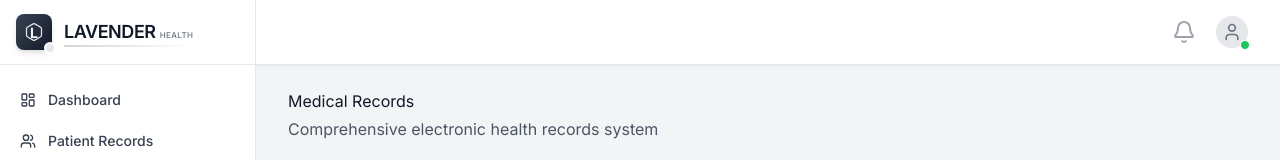
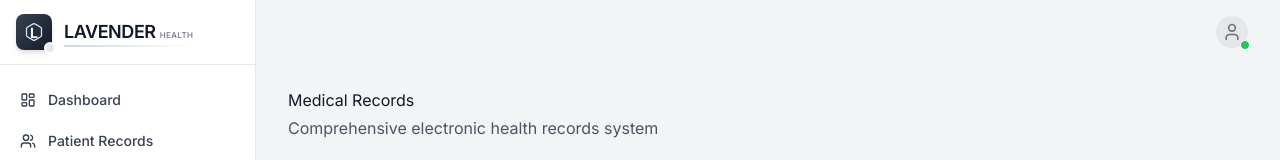
Before and after one commit to fisayorotibi/health-project, a Next.js app: page /medical-records in a window 1280 px wide. Shown: the top 160 px of the page. Built offline with nearby package versions, Linux system fonts and the light colour scheme.

Commit message:
Remove topbar styling and notification icon

```diff
--- a/src/components/layout/DashboardLayout.tsx
+++ b/src/components/layout/DashboardLayout.tsx
@@ -5,7 +5,6 @@ import dynamic from 'next/dynamic';
 import { usePathname, useSearchParams } from 'next/navigation';
 import {
   Menu,
-  Bell,
   User,
   LogOut,
   Settings as SettingsIcon,
@@ -373,7 +372,7 @@ export default function DashboardLayout({ children }: { children: React.ReactNod
       {/* Main content */}
       <div className="flex flex-col flex-1 overflow-hidden">
         {/* Top navigation */}
-        <div className="bg-white dark:bg-dark-surface shadow-sm z-10 border-b border-gray-200 dark:border-dark-border">
+        <div className="z-10">
           <div className="px-4 sm:px-6 lg:px-8">
             <div className="flex justify-between h-16">
               <div className="flex">
@@ -389,16 +388,8 @@ export default function DashboardLayout({ children }: { children: React.ReactNod
                 </div>
               </div>
               <div className="flex items-center">
-                <button
-                  type="button"
-                  className="p-2 rounded-md text-gray-400 hover:text-gray-500 hover:bg-gray-100 dark:hover:bg-dark-surface-secondary focus:outline-none"
-                >
-                  <span className="sr-only">View notifications</span>
-                  <Bell className="h-6 w-6" aria-hidden="true" />
-                </button>
-
                 {/* Profile dropdown */}
-                <div className="ml-3 relative" ref={profileDropdownRef}>
+                <div className="relative" ref={profileDropdownRef}>
                   <div>
                     <button
                       type="button"
```
